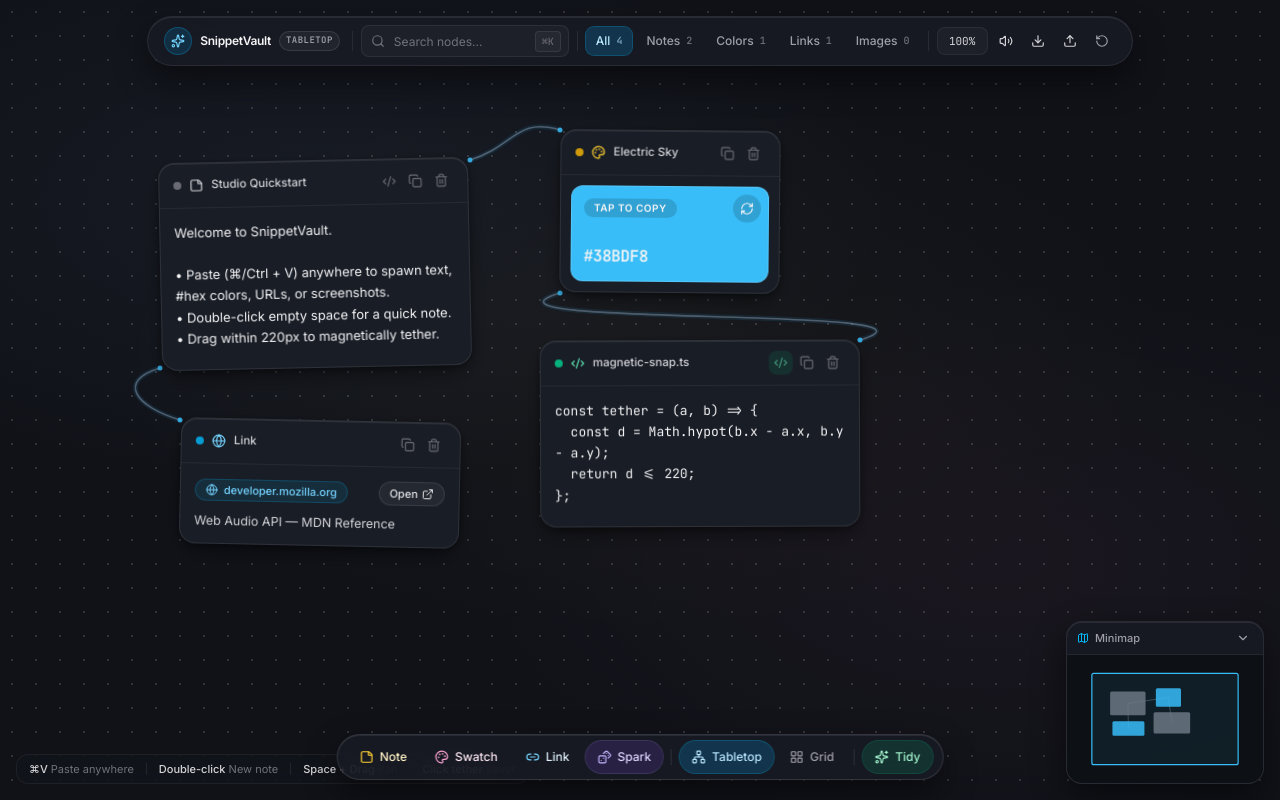
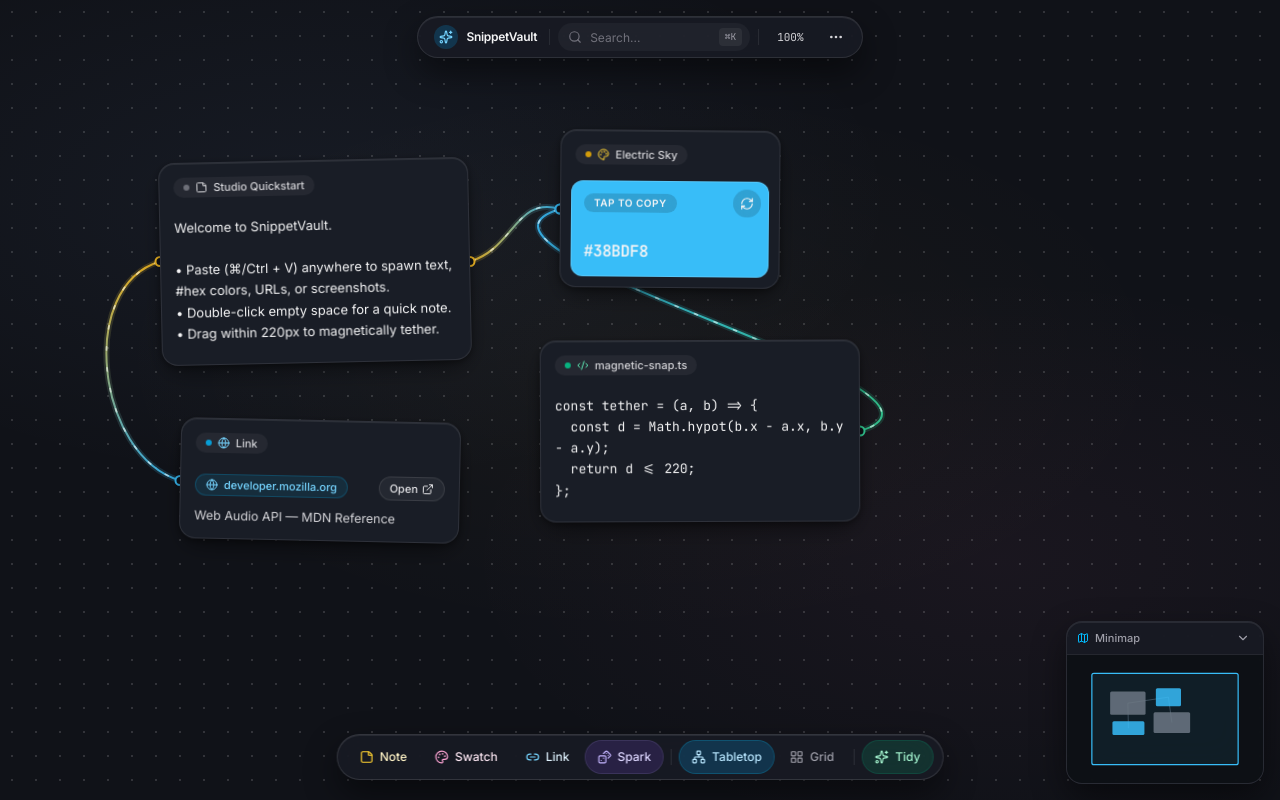
Before and after one commit to georgefotiadis2010-dotcom/Nebula-Idea-Jotter, a React (Vite) app: page / in a window 1280 px wide. Built offline with nearby package versions, Linux system fonts and the light colour scheme.

Commit message:
feat: minimal top bar, clean borderless-header nodes, side thread pins, and glowing gradient tethers

```diff
--- a/src/App.tsx
+++ b/src/App.tsx
@@ -1097,25 +1097,6 @@ export function App() {
         </div>
       )}
 
-      {/* Bottom-Left Subtle Studio Hints */}
-      <div className="pointer-events-none fixed bottom-4 left-4 z-30 hidden items-center gap-3 rounded-xl border border-white/[0.06] bg-[#12151B]/70 px-3 py-1.5 text-[11px] text-zinc-500 backdrop-blur-md md:flex">
-        <span>
-          <strong className="font-medium text-zinc-300">⌘V</strong> Paste anywhere
-        </span>
-        <span className="h-3 w-px bg-white/[0.08]" />
-        <span>
-          <strong className="font-medium text-zinc-300">Double-click</strong> New note
-        </span>
-        <span className="h-3 w-px bg-white/[0.08]" />
-        <span>
-          <strong className="font-medium text-zinc-300">Space + Drag</strong> Pan
-        </span>
-        <span className="h-3 w-px bg-white/[0.08]" />
-        <span>
-          <strong className="font-medium text-zinc-300">Click tether</strong> Sever
-        </span>
-      </div>
-
       {/* Collapsible Bottom-Right Minimap (canvas mode only) */}
       {viewMode === 'canvas' && (
         <Minimap
--- a/src/components/CommandBar.tsx
+++ b/src/components/CommandBar.tsx
@@ -1,6 +1,7 @@
-import React, { useEffect, useRef } from 'react';
+import React, { useEffect, useRef, useState } from 'react';
 import {
   Download,
+  MoreHorizontal,
   RotateCcw,
   Search,
   Sparkles,
@@ -56,87 +57,40 @@ export const CommandBar: React.FC<CommandBarProps> = ({
   searchInputRef,
   counts,
 }) => {
-  const toolbarRef = useRef<HTMLDivElement>(null);
+  const [menuOpen, setMenuOpen] = useState(false);
+  const menuRef = useRef<HTMLDivElement>(null);
   const fileInputRef = useRef<HTMLInputElement>(null);
 
-  // Roving-tabindex fallback when native `focusgroup` is unsupported
   useEffect(() => {
-    const bar = toolbarRef.current;
-    if (!bar || 'focusGroup' in HTMLElement.prototype) return;
-
-    const getItems = () =>
-      Array.from(bar.querySelectorAll<HTMLElement>('button:not([disabled]), input'));
-
-    const init = () => {
-      const items = getItems();
-      items.forEach((el, idx) => {
-        if (!el.hasAttribute('data-roving-init')) {
-          el.tabIndex = idx === 0 ? 0 : -1;
-          el.setAttribute('data-roving-init', '1');
-        }
-      });
-    };
-    init();
-
-    const onFocusIn = (e: FocusEvent) => {
-      const target = e.target as HTMLElement;
-      const items = getItems();
-      if (items.includes(target)) {
-        items.forEach((el) => {
-          el.tabIndex = el === target ? 0 : -1;
-        });
+    if (!menuOpen) return;
+    const onPointerDown = (e: PointerEvent) => {
+      if (menuRef.current && !menuRef.current.contains(e.target as Node)) {
+        setMenuOpen(false);
       }
     };
-
-    const onKeyDown = (e: KeyboardEvent) => {
-      if ((e.target as HTMLElement).tagName === 'INPUT') return;
-      if (!['ArrowRight', 'ArrowLeft', 'Home', 'End'].includes(e.key)) return;
-
-      const items = getItems();
-      const idx = items.indexOf(document.activeElement as HTMLElement);
-      if (idx === -1) return;
-
-      e.preventDefault();
-      let nextIdx = idx;
-      if (e.key === 'ArrowRight') nextIdx = (idx + 1) % items.length;
-      else if (e.key === 'ArrowLeft') nextIdx = (idx - 1 + items.length) % items.length;
-      else if (e.key === 'Home') nextIdx = 0;
-      else if (e.key === 'End') nextIdx = items.length - 1;
-
-      items[nextIdx]?.focus();
-    };
-
-    bar.addEventListener('focusin', onFocusIn);
-    bar.addEventListener('keydown', onKeyDown);
-    return () => {
-      bar.removeEventListener('focusin', onFocusIn);
-      bar.removeEventListener('keydown', onKeyDown);
-    };
-  }, []);
+    window.addEventListener('pointerdown', onPointerDown);
+    return () => window.removeEventListener('pointerdown', onPointerDown);
+  }, [menuOpen]);
 
   return (
     <header className="pointer-events-none fixed inset-x-0 top-4 z-50 flex justify-center px-4">
       <div
-        ref={toolbarRef}
+        ref={menuRef}
         role="toolbar"
         aria-label="SnippetVault controls"
-        {...({ focusgroup: 'toolbar wrap' } as Record<string, string>)}
-        className="labs-surface pointer-events-auto flex max-w-full flex-wrap items-center gap-2 rounded-full border border-white/[0.08] px-4 py-2"
+        className="labs-surface pointer-events-auto relative flex items-center gap-2 rounded-full border border-white/[0.1] px-3 py-1.5"
       >
-        {/* Brand + Google Labs-style Badge */}
-        <div className="flex items-center gap-2 pr-1">
-          <div className="flex h-7 w-7 items-center justify-center rounded-full border border-sky-400/25 bg-sky-500/15 text-sky-300">
+        {/* Minimal Brand */}
+        <div className="flex items-center gap-2 pl-1 pr-1">
+          <div className="flex h-6 w-6 items-center justify-center rounded-full bg-sky-500/20 text-sky-300">
             <Sparkles className="h-3.5 w-3.5" aria-hidden="true" />
           </div>
           <span className="hidden text-xs font-semibold tracking-tight text-zinc-100 sm:inline">
             SnippetVault
           </span>
-          <span className="hidden rounded-full border border-white/[0.1] bg-white/[0.05] px-1.5 py-0.5 font-mono-code text-[9px] font-semibold tracking-wider text-zinc-400 lg:inline-block">
-            TABLETOP
-          </span>
         </div>
 
-        <span role="separator" aria-orientation="vertical" className="h-5 w-px bg-white/[0.08]" />
+        <span role="separator" aria-orientation="vertical" className="h-4 w-px bg-white/[0.08]" />
 
         {/* Live Search */}
         <div className="relative flex items-center">
@@ -158,9 +112,9 @@ export const CommandBar: React.FC<CommandBarProps> = ({
                 e.currentTarget.blur();
               }
             }}
-            placeholder="Search nodes..."
+            placeholder="Search..."
             aria-label="Search nodes"
-            className="h-8 w-40 rounded-lg border border-white/[0.07] bg-white/[0.03] pl-8 pr-14 text-xs text-zinc-100 placeholder:text-zinc-500 focus:border-sky-400/50 focus:bg-white/[0.05] focus:outline-none sm:w-52"
+            className="h-7 w-36 rounded-full bg-white/[0.04] pl-8 pr-12 text-xs text-zinc-100 placeholder:text-zinc-500 focus:bg-white/[0.07] focus:outline-none sm:w-48"
           />
           {searchQuery ? (
             <div className="absolute right-1.5 flex items-center gap-1">
@@ -171,22 +125,54 @@ export const CommandBar: React.FC<CommandBarProps> = ({
                 type="button"
                 aria-label="Clear search"
                 onClick={() => onSearchChange('')}
-                className="flex h-5 w-5 items-center justify-center rounded text-zinc-400 hover:bg-white/10 hover:text-zinc-100"
+                className="flex h-4 w-4 items-center justify-center rounded-full text-zinc-400 hover:bg-white/10 hover:text-zinc-100"
               >
                 <X className="h-3 w-3" aria-hidden="true" />
               </button>
             </div>
           ) : (
-            <kbd className="pointer-events-none absolute right-2 hidden rounded border border-white/[0.08] bg-white/[0.04] px-1.5 py-0.5 font-mono-code text-[10px] text-zinc-500 sm:inline-block">
+            <kbd className="pointer-events-none absolute right-2 hidden rounded bg-white/[0.06] px-1.5 py-0.5 font-mono-code text-[9.5px] text-zinc-400 sm:inline-block">
               ⌘K
             </kbd>
           )}
         </div>
 
-        <span role="separator" aria-orientation="vertical" className="hidden h-5 w-px bg-white/[0.08] md:block" />
+        <span role="separator" aria-orientation="vertical" className="h-4 w-px bg-white/[0.08]" />
 
-        {/* Type Filters */}
-        <div role="group" aria-label="Filter by node type" className="flex items-center gap-1">
+        {/* Zoom Reset */}
+        <button
+          type="button"
+          onClick={onResetZoom}
+          title="Reset zoom (100%)"
+          aria-label="Reset zoom to 100%"
+          className="inline-flex h-7 items-center justify-center rounded-full px-2.5 font-mono-code text-[11px] text-zinc-300 transition-colors hover:bg-white/[0.08] hover:text-white"
+        >
+          {Math.round(zoom * 100)}%
+        </button>
+
+        {/* Overflow Menu for Filters, Sound, Export/Import, Reset */}
+        <button
+          type="button"
+          aria-expanded={menuOpen}
+          aria-label="Board options"
+          title="Filters & board options"
+          onClick={() => setMenuOpen((o) => !o)}
+          className={[
+            'flex h-7 w-7 items-center justify-center rounded-full transition-colors',
+            menuOpen || activeFilter !== 'all'
+              ? 'bg-sky-500/20 text-sky-300'
+              : 'text-zinc-300 hover:bg-white/[0.08] hover:text-white',
+          ].join(' ')}
+        >
+          <MoreHorizontal className="h-4 w-4" aria-hidden="true" />
+        </button>
+
+        {menuOpen && (
+          <div className="labs-surface absolute right-0 top-11 z-50 w-60 rounded-2xl border border-white/[0.1] p-2.5 shadow-2xl">
+            <p className="px-2 pb-1.5 text-[10px] font-semibold uppercase tracking-wider text-zinc-500">
+              Filter Type
+            </p>
+            <div className="flex flex-wrap gap-1 pb-2.5">
               {FILTERS.map((f) => {
                 const active = activeFilter === f.id;
                 return (
@@ -196,10 +182,10 @@ export const CommandBar: React.FC<CommandBarProps> = ({
                     aria-pressed={active}
                     onClick={() => onFilterChange(f.id)}
                     className={[
-                  'inline-flex h-7 items-center gap-1.5 rounded-lg px-2.5 text-xs font-medium transition-colors',
+                      'inline-flex h-7 items-center gap-1 rounded-full px-2.5 text-[11px] font-medium transition-colors',
                       active
                         ? 'bg-sky-500/20 text-sky-200 ring-1 ring-sky-400/35'
-                    : 'text-zinc-400 hover:bg-white/[0.06] hover:text-zinc-200',
+                        : 'bg-white/[0.04] text-zinc-400 hover:bg-white/[0.08] hover:text-zinc-100',
                     ].join(' ')}
                   >
                     <span>{f.label}</span>
@@ -209,59 +195,64 @@ export const CommandBar: React.FC<CommandBarProps> = ({
               })}
             </div>
 
-        <span role="separator" aria-orientation="vertical" className="h-5 w-px bg-white/[0.08]" />
+            <div className="my-1 h-px bg-white/[0.08]" />
 
-        {/* Viewport & Audio & Board Actions */}
-        <div role="group" aria-label="Canvas actions" className="flex items-center gap-1">
+            <div className="flex flex-col gap-0.5 pt-1">
               <button
                 type="button"
-            onClick={onResetZoom}
-            title="Reset zoom & center (100%)"
-            aria-label="Reset zoom to 100%"
-            className="inline-flex h-7 min-w-[3.2rem] items-center justify-center rounded-lg border border-white/[0.06] bg-white/[0.03] px-2 font-mono-code text-[11px] text-zinc-300 transition-colors hover:bg-white/[0.08] hover:text-white"
+                onClick={onToggleMute}
+                className="flex h-8 w-full items-center justify-between rounded-xl px-2.5 text-xs text-zinc-200 transition-colors hover:bg-white/[0.08]"
               >
-            {Math.round(zoom * 100)}%
+                <span className="flex items-center gap-2">
+                  {isMuted ? (
+                    <VolumeX className="h-3.5 w-3.5 text-zinc-400" aria-hidden="true" />
+                  ) : (
+                    <Volume2 className="h-3.5 w-3.5 text-sky-300" aria-hidden="true" />
+                  )}
+                  Micro-sounds
+                </span>
+                <span className="text-[11px] text-zinc-400">{isMuted ? 'Off' : 'On'}</span>
               </button>
 
               <button
                 type="button"
-            aria-pressed={isMuted}
-            aria-label={isMuted ? 'Unmute micro-sounds' : 'Mute micro-sounds'}
-            title={isMuted ? 'Unmute micro-sounds' : 'Mute micro-sounds'}
-            onClick={onToggleMute}
-            className={[
-              'flex h-7 w-7 items-center justify-center rounded-lg transition-colors',
-              isMuted
-                ? 'bg-white/[0.04] text-zinc-500 hover:text-zinc-300'
-                : 'text-zinc-300 hover:bg-white/[0.08] hover:text-white',
-            ].join(' ')}
+                onClick={() => {
+                  onExportJson();
+                  setMenuOpen(false);
+                }}
+                className="flex h-8 w-full items-center gap-2 rounded-xl px-2.5 text-xs text-zinc-200 transition-colors hover:bg-white/[0.08]"
               >
-            {isMuted ? (
-              <VolumeX className="h-3.5 w-3.5" aria-hidden="true" />
-            ) : (
-              <Volume2 className="h-3.5 w-3.5" aria-hidden="true" />
-            )}
+                <Download className="h-3.5 w-3.5 text-zinc-400" aria-hidden="true" />
+                Export .json
               </button>
 
               <button
                 type="button"
-            onClick={onExportJson}
-            title="Export board as .json"
-            aria-label="Export board as JSON"
-            className="flex h-7 w-7 items-center justify-center rounded-lg text-zinc-300 transition-colors hover:bg-white/[0.08] hover:text-white"
+                onClick={() => {
+                  fileInputRef.current?.click();
+                  setMenuOpen(false);
+                }}
+                className="flex h-8 w-full items-center gap-2 rounded-xl px-2.5 text-xs text-zinc-200 transition-colors hover:bg-white/[0.08]"
               >
-            <Download className="h-3.5 w-3.5" aria-hidden="true" />
+                <Upload className="h-3.5 w-3.5 text-zinc-400" aria-hidden="true" />
+                Import .json
               </button>
 
               <button
                 type="button"
-            onClick={() => fileInputRef.current?.click()}
-            title="Import .json board (or drop file on canvas)"
-            aria-label="Import JSON board"
-            className="flex h-7 w-7 items-center justify-center rounded-lg text-zinc-300 transition-colors hover:bg-white/[0.08] hover:text-white"
+                onClick={() => {
+                  onResetBoard();
+                  setMenuOpen(false);
+                }}
+                className="flex h-8 w-full items-center gap-2 rounded-xl px-2.5 text-xs text-rose-300 transition-colors hover:bg-rose-500/15"
               >
-            <Upload className="h-3.5 w-3.5" aria-hidden="true" />
+                <RotateCcw className="h-3.5 w-3.5" aria-hidden="true" />
+                Reset board
               </button>
+            </div>
+          </div>
+        )}
+
         <input
           ref={fileInputRef}
           type="file"
@@ -273,17 +264,6 @@ export const CommandBar: React.FC<CommandBarProps> = ({
             e.currentTarget.value = '';
           }}
         />
-
-          <button
-            type="button"
-            onClick={onResetBoard}
-            title="Reset to starter board"
-            aria-label="Reset starter board"
-            className="flex h-7 w-7 items-center justify-center rounded-lg text-zinc-400 transition-colors hover:bg-white/[0.08] hover:text-rose-300"
-          >
-            <RotateCcw className="h-3.5 w-3.5" aria-hidden="true" />
-          </button>
-        </div>
       </div>
     </header>
   );
--- a/src/components/NodeCard.tsx
+++ b/src/components/NodeCard.tsx
@@ -36,10 +36,8 @@ interface NodeCardProps {
 }
 
 const PORT_POSITIONS: { port: PortCorner; className: string; label: string }[] = [
-  { port: 'tl', className: '-left-1.5 -top-1.5', label: 'Top-left connection port' },
-  { port: 'tr', className: '-right-1.5 -top-1.5', label: 'Top-right connection port' },
-  { port: 'bl', className: '-bottom-1.5 -left-1.5', label: 'Bottom-left connection port' },
-  { port: 'br', className: '-bottom-1.5 -right-1.5', label: 'Bottom-right connection port' },
+  { port: 'tr', className: '-right-2.5 top-1/2 -translate-y-1/2', label: 'Drag thread to connect' },
+  { port: 'tl', className: '-left-2.5 top-1/2 -translate-y-1/2', label: 'Drag thread to connect' },
 ];
 
 /** Subtle natural tabletop card tilt (-1.3deg to +1.3deg) */
@@ -230,31 +228,31 @@ export const NodeCard: React.FC<NodeCardProps> = ({
         isDimmed ? 'opacity-25 saturate-50' : 'opacity-100',
       ].join(' ')}
     >
-      {/* 4 Corner Connection Ports (canvas mode only) */}
+      {/* 2 Tactile Side Thread Pins (canvas mode only) */}
       {!gridMode &&
         PORT_POSITIONS.map(({ port, className, label }) => (
           <button
             key={port}
             type="button"
             aria-label={label}
-            title="Drag to connect node"
+            title="Pull thread to connect"
             onPointerDown={(e) => {
               if (e.button !== 0) return;
               e.stopPropagation();
               onStartWire(node.id, port, e.clientX, e.clientY);
             }}
             className={[
-              'absolute z-30 flex h-3.5 w-3.5 items-center justify-center rounded-full border border-white/30 bg-[#151821] transition-all duration-150',
-              'hover:scale-125 hover:border-sky-400 hover:bg-sky-400/20',
+              'absolute z-30 flex h-5 w-5 items-center justify-center rounded-full border border-white/25 bg-[#191D26] shadow-md transition-all duration-150',
+              'hover:scale-125 hover:border-sky-400 hover:bg-sky-500/25 hover:shadow-[0_0_12px_rgba(56,189,248,0.5)]',
               isWiringActive ? 'opacity-100 scale-100' : 'opacity-0 group-hover:opacity-100 focus-visible:opacity-100',
               className,
             ].join(' ')}
           >
-            <span className="h-1.5 w-1.5 rounded-full bg-sky-400" />
+            <span className="h-2 w-2 rounded-full bg-sky-400" />
           </button>
         ))}
 
-      {/* Clean Dedicated Drag Handle Header */}
+      {/* Clean Borderless Drag Row */}
       <div
         role={gridMode ? undefined : 'button'}
         tabIndex={gridMode ? undefined : 0}
@@ -263,15 +261,15 @@ export const NodeCard: React.FC<NodeCardProps> = ({
         onPointerMove={gridMode ? undefined : handlePointerMove}
         onLostPointerCapture={gridMode ? undefined : handleLostCapture}
         className={[
-          'flex items-center justify-between gap-2 border-b border-white/[0.06] px-3.5 py-2.5',
+          'flex items-center justify-between gap-2 px-3.5 pt-3 pb-1',
           gridMode ? '' : 'node-drag-handle',
           isDragging ? 'is-dragging' : '',
         ].join(' ')}
       >
-        <div className="flex min-w-0 items-center gap-2">
-          <span className={`h-2 w-2 shrink-0 rounded-full ${typeMeta.dot}`} aria-hidden="true" />
-          <TypeIcon className={`h-3.5 w-3.5 shrink-0 ${typeMeta.accent}`} aria-hidden="true" />
-          <span className="truncate text-[11.5px] font-medium text-zinc-300">
+        <div className="inline-flex min-w-0 items-center gap-1.5 rounded-full bg-white/[0.05] px-2.5 py-0.5">
+          <span className={`h-1.5 w-1.5 shrink-0 rounded-full ${typeMeta.dot}`} aria-hidden="true" />
+          <TypeIcon className={`h-3 w-3 shrink-0 ${typeMeta.accent}`} aria-hidden="true" />
+          <span className="truncate text-[11px] font-medium text-zinc-300">
             {node.type === 'text' && node.title
               ? node.title
               : node.type === 'color' && node.label
@@ -282,7 +280,7 @@ export const NodeCard: React.FC<NodeCardProps> = ({
           </span>
         </div>
 
-        <div className="flex items-center gap-0.5 opacity-60 transition-opacity group-hover:opacity-100 focus-within:opacity-100">
+        <div className="flex items-center gap-0.5 opacity-0 transition-opacity group-hover:opacity-100 focus-within:opacity-100">
           {node.type === 'text' && (
             <button
               type="button"
--- a/src/utils/geometry.ts
+++ b/src/utils/geometry.ts
@@ -55,13 +55,11 @@ export function getPortPosition(
   const { width, height } = getNodeDimensions(node, measuredSizes);
   switch (port) {
     case 'tl':
-      return { x: node.x, y: node.y };
+    case 'bl':
+      return { x: node.x, y: node.y + height / 2 };
     case 'tr':
-      return { x: node.x + width, y: node.y };
-    case 'bl':
-      return { x: node.x, y: node.y + height };
     case 'br':
-      return { x: node.x + width, y: node.y + height };
+      return { x: node.x + width, y: node.y + height / 2 };
   }
 }
 
```
Also changed, not shown: src/components/TetherLayer.tsx (+79 -51 lines). Lines whose indentation alone changed are shown as unchanged.
